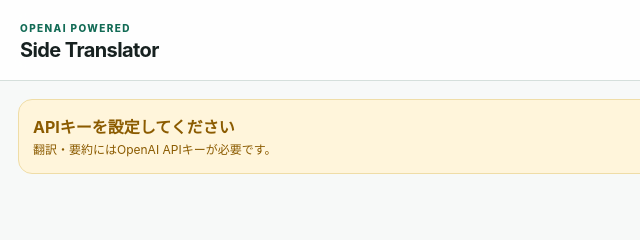
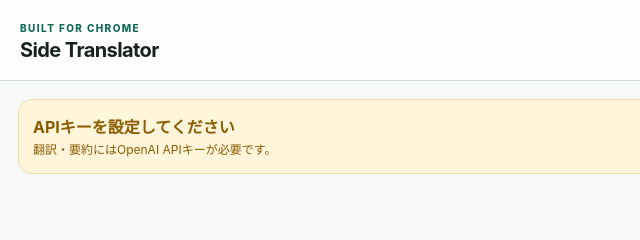
Before and after one commit to from2001/Chrome_Side_Translator, a website with bundled scripts: page sidepanel.html in a window 1280 px wide. Shown: the top 240 px of the page, 0-640 px from the left. Built offline with nearby package versions, Linux system fonts and the light colour scheme; some packages are replaced by stand-ins of ours; no server answers.

Commit message:
Update Chrome branding label

```diff
--- a/sidepanel.html
+++ b/sidepanel.html
@@ -9,7 +9,7 @@
   <body class="panel-page">
     <header class="app-header">
       <div>
-        <p class="eyebrow">OPENAI POWERED</p>
+        <p class="eyebrow">BUILT FOR CHROME</p>
         <h1>Side Translator</h1>
       </div>
       <button id="open-settings" class="icon-button" type="button" aria-label="設定を開く" title="設定を開く">
```
